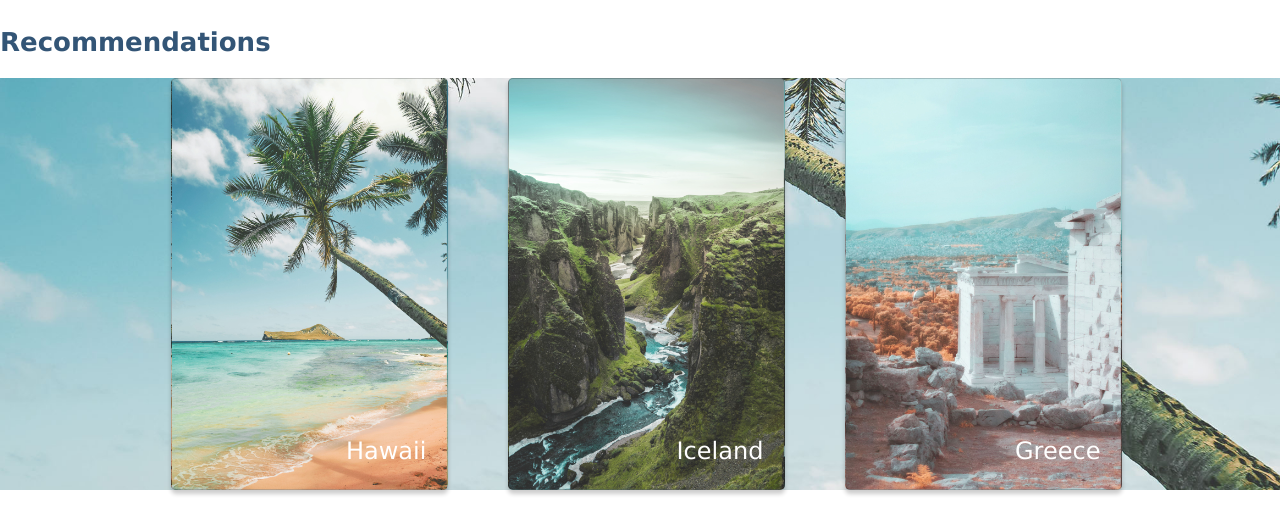
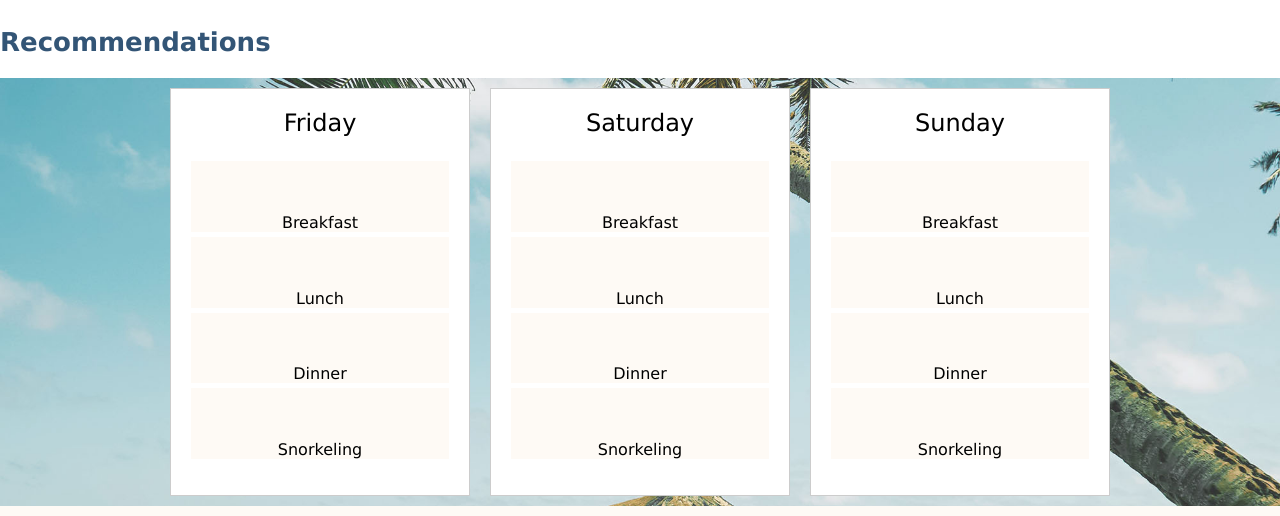
Before and after one commit to robbie-carragher/Travel-Site, a plain HTML site: page pages/hawaii.html in a window 1280 px wide. Shown: the part 69-585 px from the top of the page. Drawn offline with Linux system fonts and the light colour scheme.

Commit message:
hawaii is going good here

```diff
--- a/css/destination.css
+++ b/css/destination.css
@@ -3,7 +3,7 @@
     position: absolute;
 } */
 /* Travel Card Section */
-.travel-card__section {
+/* .travel-card__section {
     background-image: url(../assets/Images/hawaii.jpg);
     background-size: cover;
     background-position: center;
@@ -14,16 +14,45 @@
     justify-content: center;
     margin: 0 auto 6% auto;
     padding: 0 10% 0 11%;
-}
+} */
 /* .travel-card__section {
 position: relative;
 } */
-/* .travel-card__section {
+.itinerary-cards-section {
+    background-image: url(../assets/Images/hawaii.jpg);
+    background-size: cover;
+    background-position: center;
     display: flex;
-    flex-direction: row;
-    width: 100%;
     justify-content: center;
-    margin: 0 auto 6% auto;
-    padding: 0 10% 0 11%;
-    background-image: url("../assets/Images/hawaii.jpg");
-} */
+    align-items: center;
+}
+
+.itinerary__card {
+    border: 1px solid #ccc;
+    margin: 10px;
+    padding: 20px;
+    text-align: center;
+    background-color: #ffffff;
+}
+
+.itinerary__title {
+    margin-top: 0;
+}
+
+.itinerary__list{
+    list-style: none;
+    padding: 0;
+}
+
+.itinerary__item {
+    margin-bottom: 5px;
+    background: #FEFAF5;
+    padding: 20% 0 0 0;
+}
+.itinerary__card {
+    width: 300px; /* Adjust the width to your preference */
+    border: 1px solid #ccc;
+    margin: 10px;
+    padding: 20px;
+    text-align: center;
+}
--- a/pages/hawaii.html
+++ b/pages/hawaii.html
@@ -38,21 +38,38 @@
     <h2 class="intro__title">Recommendations</h2>
 </section>
 
-<section class="travel-card__section">
-        <a href="../pages/hawaii.html" class="card card1"><article class="">
-            <div class="card__content">
-            <h3>Hawaii</h3></div>
-        </article></a>
-        <a href="../pages/iceland.html"  class="card card2"><article class="">
-            <div class="card__content">
-            <h3>Iceland </h3></div>
-        </article></a>
-        <a href="../pages/greece.html" class="card card3"><article class="">
-            <div class="card__content">
-            <h3>Greece</h3> </div>
-        </article></a>
-  </section>
+<main>
+    <section class="itinerary-cards-section">
+        <article class="itinerary__card">
+            <h3 class="itinerary__title">Friday</h3>
+            <ul class="itinerary__list">
+                <li class="itinerary__item">Breakfast</li>
+                <li class="itinerary__item">Lunch</li>
+                <li class="itinerary__item">Dinner</li>
+                <li class="itinerary__item">Snorkeling</li>
+            </ul>
+        </article>
+        <article class="itinerary__card">
+            <h3 class="itinerary__title">Saturday</h3>
+            <ul class="itinerary__list">
+                <li class="itinerary__item">Breakfast</li>
+                <li class="itinerary__item">Lunch</li>
+                <li class="itinerary__item">Dinner</li>
+                <li class="itinerary__item">Snorkeling</li>
+            </ul>
+        </article>
+        <article class="itinerary__card">
+            <h3 class="itinerary__title">Sunday</h3>
+            <ul class="itinerary__list">
+                <li class="itinerary__item">Breakfast</li>
+                <li class="itinerary__item">Lunch</li>
+                <li class="itinerary__item">Dinner</li>
+                <li class="itinerary__item">Snorkeling</li>
+            </ul>
+        </article>
 
+    </section>
+</main>
 <!-- Footer Section -->
 <footer class="footer-section">
     <section class="footer__list">
```
